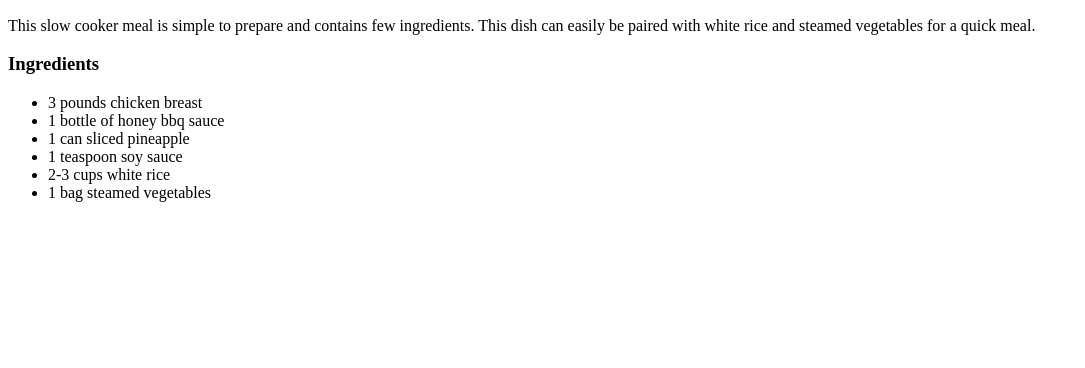
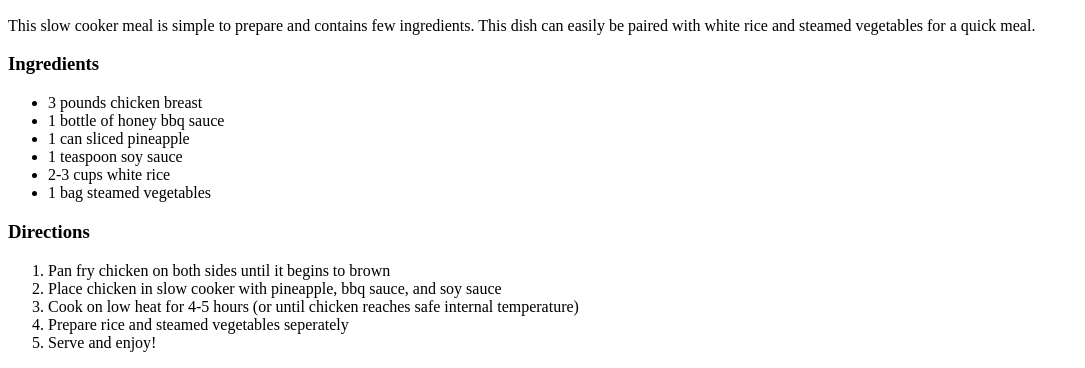
Before and after one commit to Pic501st/odin-recipes, a plain HTML site: page recipes/chicken.html in a window 1280 px wide. Shown: the part 434-802 px from the top of the page, without its empty margins (0-1085 px from the left). Drawn offline with Linux system fonts and the light colour scheme.

Commit message:
Iteration 3 complete
Directions heading added.
Ordered list created for instructions.

```diff
--- a/recipes/chicken.html
+++ b/recipes/chicken.html
@@ -8,7 +8,7 @@
 <body>
     <h1>Slow Cooker Hawaiian Chicken</h1>
     <img src="https://www.allrecipes.com/thmb/WYOSL4iU7i2RR3pSGdxUkVdSnMU=/750x0/filters:no_upscale():max_bytes(150000):strip_icc():format(webp)/5651701-291655b1d3ef4715a37fabe043734215.jpg" alt="Hawaiian Chicken">
-
+    <!--Heading and picture.  img src is an absolute path-->
     <h2>Description</h2>
     <p>This slow cooker meal is simple to prepare and contains few ingredients.
         This dish can easily be paired with white rice and steamed vegetables for a quick meal.
@@ -23,5 +23,17 @@
         <li>2-3 cups white rice</li>
         <li>1 bag steamed vegetables</li>
     </ul>
+    <!--unordered list for ingredients-->
+
+    <h3>Directions</h3>
+    <ol>
+        <li>Pan fry chicken on both sides until it begins to brown</li>
+        <li>Place chicken in slow cooker with pineapple, bbq sauce, and soy sauce</li>
+        <li>Cook on low heat for 4-5 hours (or until chicken reaches safe internal temperature)</li>
+        <li>Prepare rice and steamed vegetables seperately</li>
+        <li>Serve and enjoy!</li>
+    </ol>
+    <!--ordered list for directions-->
+
 </body>
 </html>
```
